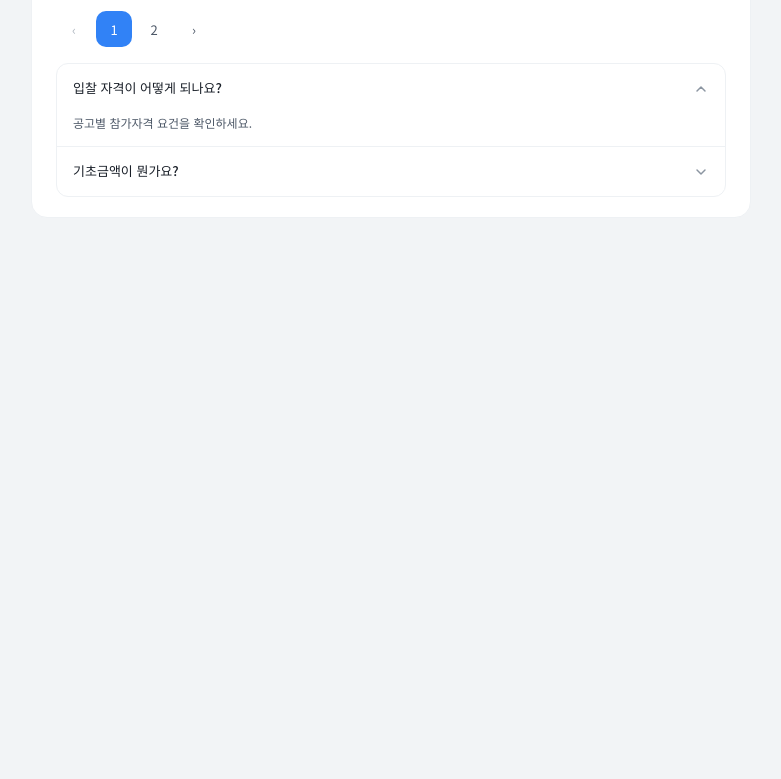
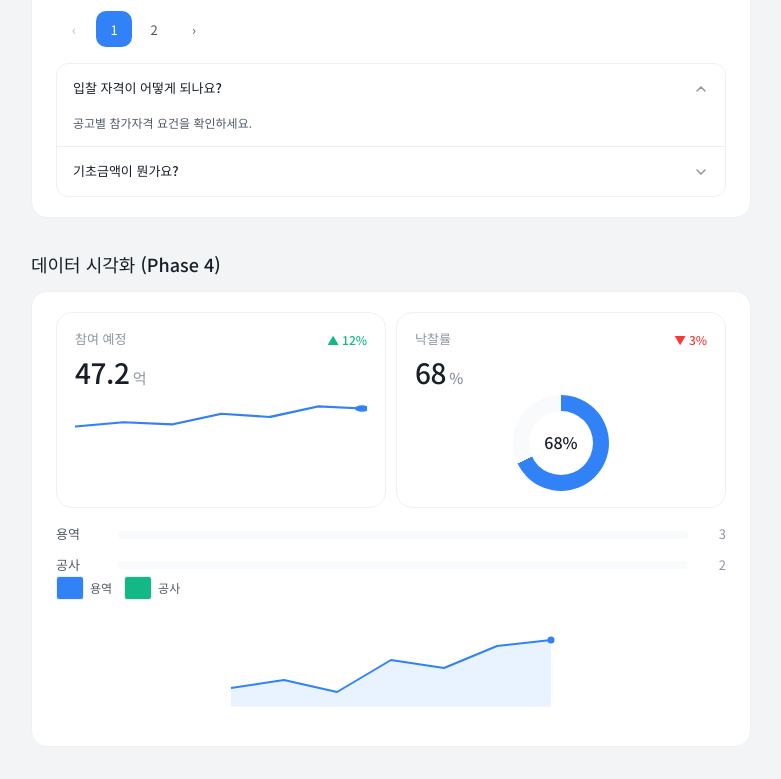
Before and after one commit to data2102/design-system, a plain HTML site: page showcase.html in a window 1280 px wide. Shown: the part 2170-2949 px from the top of the page, without its empty margins (249-1030 px from the left). Before the commit the page ends 2420 px from the top, so only its background shows below. Drawn offline with Linux system fonts and the light colour scheme.

Commit message:
v1.4.0 — Phase 4(데이터 시각화) 컴포넌트 추가
- ds-stat(확장 KPI)+delta, ds-bars(막대), ds-legend, ds-donut, sparkline/라인·영역차트 SVG 레시피
- showcase.html에 Phase 4 섹션. 컴포넌트 세트 L3 완성

Co-Authored-By: Claude Opus 4.8 <noreply@anthropic.com>

```diff
--- a/components.css
+++ b/components.css
@@ -270,3 +270,48 @@
 .ds-popover { background:var(--surface); border:1px solid var(--border); border-radius:var(--radius-md);
   box-shadow:var(--shadow-popover); padding:12px 14px; font-size:var(--fs-caption); color:var(--text-secondary);
   max-width:240px; z-index:var(--z-dropdown); }
+
+/* ============================================================
+   Phase 4: 데이터 시각화
+   색은 --viz-1~6 (foundations.md) + 상태색. 차트 SVG 레시피는 components.md.
+   ============================================================ */
+
+/* ---- Stat tile (확장 KPI) ------------------------------ */
+.ds-stat { background:var(--surface); border:1px solid var(--border); border-radius:var(--radius-lg); padding:16px 18px; }
+.ds-stat .label { font-size:var(--fs-caption); color:var(--text-tertiary); margin-bottom:6px; display:flex; justify-content:space-between; align-items:center; }
+.ds-stat .value { font-size:28px; font-weight:var(--fw-medium); letter-spacing:var(--ls-tight); line-height:1.2; font-variant-numeric:tabular-nums; }
+.ds-stat .value small { font-size:15px; color:var(--text-tertiary); margin-left:3px; letter-spacing:0; }
+.ds-stat .foot { margin-top:8px; }
+.ds-stat .spark { display:block; width:100%; height:36px; margin-top:10px; }
+
+/* ---- Delta (추세 지표) --------------------------------- */
+.ds-delta { display:inline-flex; align-items:center; gap:3px; font-size:var(--fs-footnote); font-weight:var(--fw-medium); }
+.ds-delta.pos { color:var(--success); }   /* 문맥상 "좋음" */
+.ds-delta.neg { color:var(--danger); }    /* 문맥상 "나쁨" */
+.ds-delta.neutral { color:var(--text-tertiary); }
+/* 참고: 한국 증시 관습(상승=빨강)이 필요하면 pos↔neg 색을 프로젝트에서 스왑 */
+
+/* ---- 가로 막대 차트 ------------------------------------ */
+.ds-bars { display:flex; flex-direction:column; gap:10px; }
+.ds-bar-row { display:flex; align-items:center; gap:10px; font-size:var(--fs-caption); }
+.ds-bar-row .k { width:52px; color:var(--text-secondary); flex-shrink:0; }
+.ds-bar-track { flex:1; height:8px; border-radius:var(--radius-pill); background:var(--surface-sunken); overflow:hidden; }
+.ds-bar-fill { height:100%; border-radius:var(--radius-pill); background:var(--viz-1); transition:width var(--dur-base) var(--ease-standard); }
+.ds-bar-row .v { width:28px; text-align:right; color:var(--text-tertiary); font-variant-numeric:tabular-nums; flex-shrink:0; }
+
+/* ---- 범례 (Legend) ------------------------------------- */
+.ds-legend { display:flex; flex-wrap:wrap; gap:12px; font-size:var(--fs-footnote); color:var(--text-secondary); }
+.ds-legend .item { display:inline-flex; align-items:center; gap:6px; }
+.ds-legend .swatch { width:10px; height:10px; border-radius:3px; flex-shrink:0; }
+
+/* ---- 도넛 / 링 (conic-gradient) ------------------------ */
+.ds-donut { width:96px; height:96px; border-radius:50%; display:flex; align-items:center; justify-content:center; position:relative;
+  background:conic-gradient(var(--viz-1) 0 var(--val,60%), var(--surface-sunken) 0); }
+.ds-donut::after { content:""; position:absolute; width:64px; height:64px; border-radius:50%; background:var(--surface); }
+.ds-donut .center { position:relative; z-index:1; font-size:var(--fs-subhead); font-weight:var(--fw-medium); font-variant-numeric:tabular-nums; }
+
+/* ---- Sparkline / 라인 차트 컨테이너 -------------------- */
+.ds-spark { display:block; width:100%; }
+.ds-chart { display:block; width:100%; }
+/* SVG 안에서: 선 stroke=var(--accent), 영역 fill=var(--accent-bg),
+   격자 stroke=var(--border), 끝점 강조 fill=var(--accent). components.md 레시피 참고. */
--- a/showcase.html
+++ b/showcase.html
@@ -158,6 +158,36 @@
     </div>
   </div>
 
+  <h2>데이터 시각화 (Phase 4)</h2>
+  <div class="ds-card">
+    <div style="display:flex; gap:10px; margin-bottom:16px;">
+      <div class="ds-stat" style="flex:1;">
+        <div class="label">참여 예정 <span class="ds-delta pos">▲ 12%</span></div>
+        <div class="value">47.2<small>억</small></div>
+        <svg class="spark" viewBox="0 0 120 34" preserveAspectRatio="none"><polyline fill="none" stroke="var(--accent)" stroke-width="2" stroke-linecap="round" stroke-linejoin="round" points="0,26 20,22 40,24 60,14 80,17 100,7 118,9"/><circle cx="118" cy="9" r="3" fill="var(--accent)"/></svg>
+      </div>
+      <div class="ds-stat" style="flex:1;">
+        <div class="label">낙찰률 <span class="ds-delta neg">▼ 3%</span></div>
+        <div class="value">68<small>%</small></div>
+        <div style="display:flex; justify-content:center; margin-top:6px;"><div class="ds-donut" style="--val:68%"><span class="center">68%</span></div></div>
+      </div>
+    </div>
+    <div class="ds-bars">
+      <div class="ds-bar-row"><span class="k">용역</span><span class="ds-bar-track"><span class="ds-bar-fill" style="width:60%"></span></span><span class="v">3</span></div>
+      <div class="ds-bar-row"><span class="k">공사</span><span class="ds-bar-track"><span class="ds-bar-fill" style="width:40%; background:var(--viz-2)"></span></span><span class="v">2</span></div>
+    </div>
+    <div class="ds-legend">
+      <span class="item"><span class="swatch" style="background:var(--viz-1)"></span>용역</span>
+      <span class="item"><span class="swatch" style="background:var(--viz-2)"></span>공사</span>
+    </div>
+    <svg class="ds-chart" viewBox="0 0 320 110" style="width:100%; height:110px; margin-top:16px;">
+      <line x1="0" y1="90" x2="320" y2="90" stroke="var(--border)"/>
+      <path d="M0,72 L53,64 L106,76 L160,44 L213,52 L266,30 L320,24 L320,90 L0,90 Z" fill="var(--accent-bg)"/>
+      <polyline fill="none" stroke="var(--accent)" stroke-width="2" stroke-linejoin="round" points="0,72 53,64 106,76 160,44 213,52 266,30 320,24"/>
+      <circle cx="320" cy="24" r="3.5" fill="var(--accent)"/>
+    </svg>
+  </div>
+
 </div>
 </body>
 </html>
```
Also changed, not shown: 3 other files.
